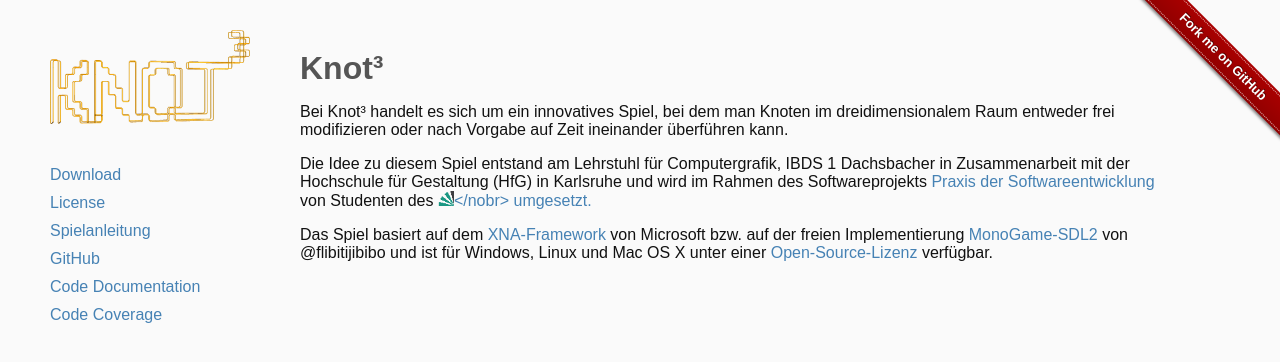
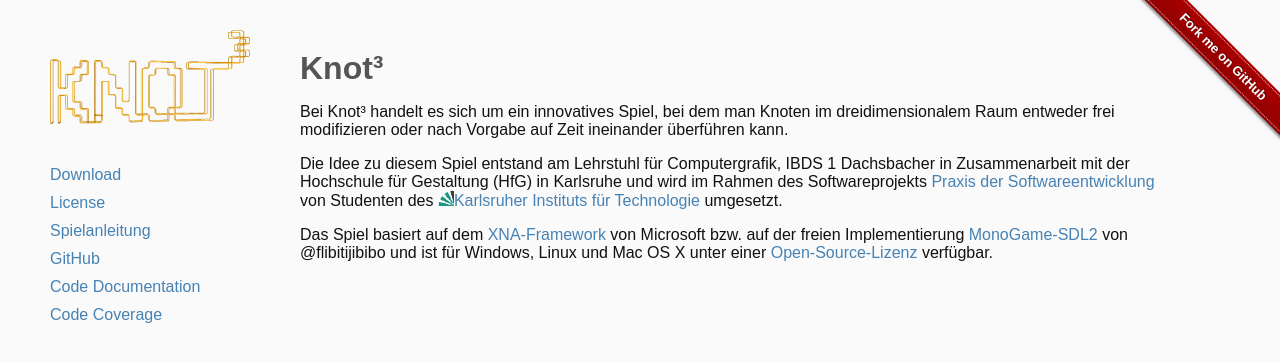
Before and after one commit to knot3/knot3.github.io, a Jekyll site: the page built from index.md, in a window 1280 px wide. Shown: the top 362 px of the page. Built offline with Jekyll 4.4.1, drawn with Linux system fonts in a browser that asks for light colours; some web fonts are replaced.

Commit message:
Revert "..."
This reverts commit 9f0887d6df76a2dec4ce8fdff4c93cc6fe0a1eef.

```diff
--- a/index.md
+++ b/index.md
@@ -7,6 +7,6 @@ title: Knot&sup3;
 
 Bei Knot&sup3; handelt es sich um ein innovatives Spiel, bei dem man Knoten im dreidimensionalem Raum entweder frei modifizieren oder nach Vorgabe auf Zeit ineinander überführen kann.
 
-Die Idee zu diesem Spiel entstand am Lehrstuhl für Computergrafik, IBDS 1 Dachsbacher in Zusammenarbeit mit der Hochschule für Gestaltung (HfG) in Karlsruhe und wird im Rahmen des Softwareprojekts [Praxis der Softwareentwicklung](http://cg.ivd.kit.edu/lehre/ws2013/pse/index.php) von Studenten des <nobr><a href="http://www.informatik.kit.edu/"><img src="/img/kit.ico" alt="KIT" title="KIT" /></nobr> umgesetzt.
+Die Idee zu diesem Spiel entstand am Lehrstuhl für Computergrafik, IBDS 1 Dachsbacher in Zusammenarbeit mit der Hochschule für Gestaltung (HfG) in Karlsruhe und wird im Rahmen des Softwareprojekts [Praxis der Softwareentwicklung](http://cg.ivd.kit.edu/lehre/ws2013/pse/index.php) von Studenten des [![KIT]({{site.baseurl}}img/kit.ico "KIT")Karlsruher Instituts für Technologie](http://www.informatik.kit.edu/) umgesetzt.
 
 Das Spiel basiert auf dem [XNA-Framework](http://msdn.microsoft.com/en-us/aa937791.aspx) von Microsoft bzw. auf der freien Implementierung [MonoGame-SDL2](https://github.com/flibitijibibo/MonoGame) von @flibitijibibo und ist für Windows, Linux und Mac OS X unter einer [Open-Source-Lizenz]({{site.baseurl}}license.html) verfügbar.
```
